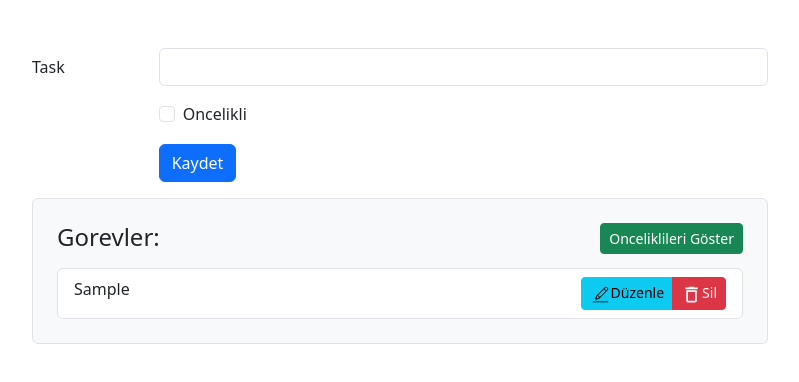
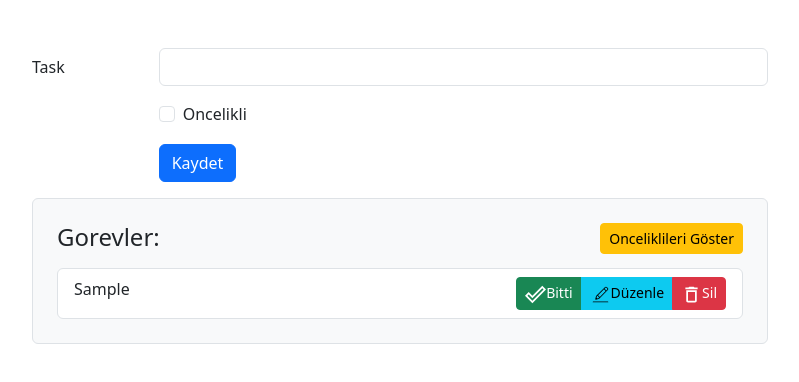
Before and after one commit to fuatX/Form_project, a React (Vite) app: page / in a window 1280 px wide. Both pictures are taken after typing "Sample" into the empty fields and a click on the button "Kaydet". Shown: the top 382 px of the page, without its empty margins (240-1039 px from the left). Built offline with nearby package versions, Linux system fonts and the light colour scheme.

Commit message:
Created finish button for tasks

```diff
--- a/src/TaskForm.jsx
+++ b/src/TaskForm.jsx
@@ -6,6 +6,7 @@ export default function TaskForm() {
   const emptyForm = {
     task: "",
     priority: false,
+    isDone: false,
   };
   const [formData, setFormData] = useState(emptyForm);
   const [tasks, setTasks] = useState([]);
@@ -19,6 +20,16 @@ export default function TaskForm() {
     const task = tasks.find((item) => item.uuid === uuid);
     // console.log(task);
     setFormData({ ...task, isEdited: true });
+  }
+
+  function doneTask(uuid) {
+    const taskIndex = tasks.findIndex((item) => item.uuid === uuid);
+    const task = tasks[taskIndex];
+    task.isDone = !task.isDone;
+    const newTasks = tasks.slice();
+    newTasks[taskIndex] = task;
+    setTasks(newTasks);
+    console.log(newTasks);
   }
 
   function handleFormSubmit(event) {
@@ -94,7 +105,12 @@ export default function TaskForm() {
           </div>
         </div>
       </form>
-      <TaskList tasks={tasks} removeTask={removeTask} editTask={editTask} />
+      <TaskList
+        tasks={tasks}
+        removeTask={removeTask}
+        editTask={editTask}
+        doneTask={doneTask}
+      />
     </>
   );
 }
--- a/src/TaskList.jsx
+++ b/src/TaskList.jsx
@@ -3,7 +3,7 @@ import { CiEdit } from "react-icons/ci";
 import { MdDeleteOutline } from "react-icons/md";
 import TaskListItem from "./TaskListitem";
 
-export default function TaskList({ tasks, removeTask, editTask }) {
+export default function TaskList({ tasks, removeTask, editTask, doneTask }) {
   const [priority, setPriority] = useState(false);
   const [filteredTasks, setFilteredTasks] = useState(tasks);
 
@@ -38,7 +38,7 @@ export default function TaskList({ tasks, removeTask, editTask }) {
           <button
             onClick={handlePriorityFilter}
             className={`btn btn-sm ${
-              !priority ? "btn-success" : "btn-secondary"
+              !priority ? "btn-warning" : "btn-secondary"
             } float-end`}
           >
             {priority ? "Hepsini Göster" : "Onceliklileri Göster"}
@@ -51,6 +51,7 @@ export default function TaskList({ tasks, removeTask, editTask }) {
               task={task}
               editTask={editTask}
               removeTask={removeTask}
+              doneTask={doneTask}
             />
           ))}
         </ul>
--- a/src/TaskListitem.jsx
+++ b/src/TaskListitem.jsx
@@ -1,10 +1,13 @@
 import TaskListIcon from "./TaskListIcon";
 import { CiEdit } from "react-icons/ci";
 import { MdDeleteOutline } from "react-icons/md";
+import { MdOutlineDoneOutline } from "react-icons/md";
 
-export default function TaskListItem({ task }) {
+export default function TaskListItem({ task, editTask, removeTask, doneTask }) {
   return (
-    <li className="list-group-item">
+    <li
+      className={`list-group-item ${task.isDone && "bg-success bg-opacity-50"}`}
+    >
       {task.priority && (
         <span className="badge p-1 text-dark me-2 rounded-circle ">
           <TaskListIcon />
@@ -12,6 +15,14 @@ export default function TaskListItem({ task }) {
       )}
       {task.task}
       <div className="btn-group float-end" role="group">
+        <button
+          onClick={() => doneTask(task.uuid)}
+          type="button "
+          className="btn btn-sm btn-success"
+        >
+          <MdOutlineDoneOutline size={21} />
+          Bitti
+        </button>
         <button
           onClick={() => editTask(task.uuid)}
           type="button "
```
